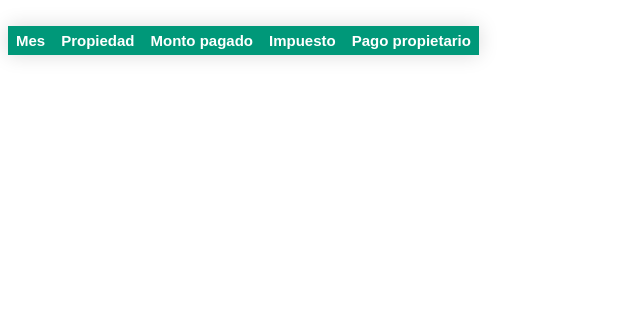
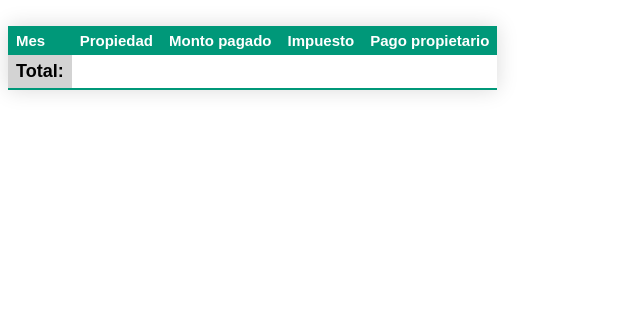
Before and after one commit to CorsairRom/AlegriaApp, a Django app: template ApiArriendosAlegria/templates/reporte.html in a window 1280 px wide. Shown: the part 457-786 px from the top of the page, without its empty margins (0-640 px from the left). Run offline with Django 4.2, Linux system fonts and the light colour scheme; the template is opened without the code that fills it: values that come from a table or form of the project are taken from there, others are empty; data comes from the database, SQL or seed files in the repository; parts of the project's set-up code (start-up, migrations or seed data) failed here and were passed over.

Commit message:
masestilo

```diff
--- a/ApiArriendosAlegria/templates/reporte.html
+++ b/ApiArriendosAlegria/templates/reporte.html
@@ -54,6 +54,7 @@
 
     .total {
         font-weight: bold;
+        background-color: lightgray;
     }
 </style>
 
@@ -93,6 +94,9 @@
                   <td> ${{d.pago | intcomma}} </td>
                 </tr>
                 {% endfor %}
+                <tr>
+                    <td class="total">Total: </td>
+                </tr>
             </tbody>
           </table>
     </div>
```
